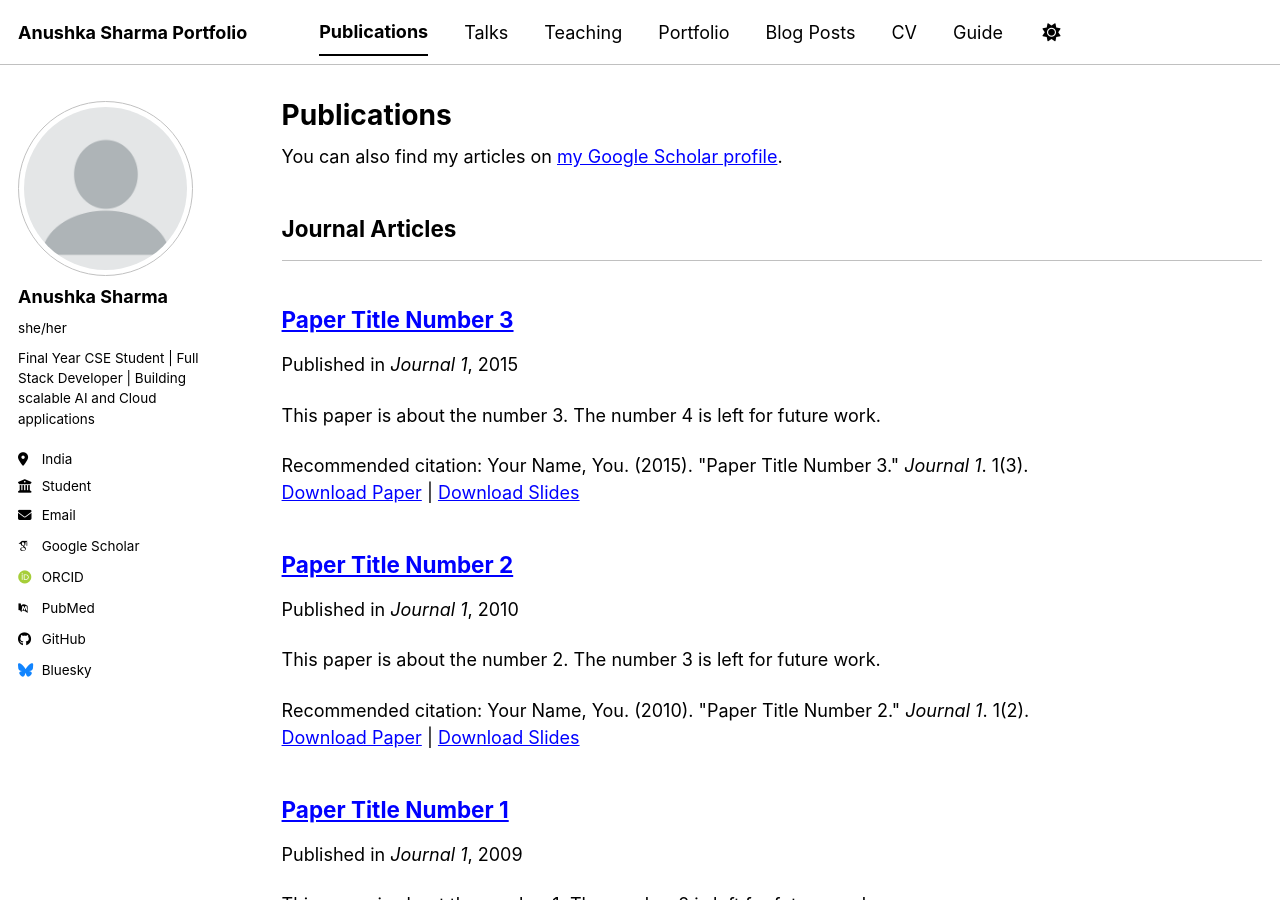
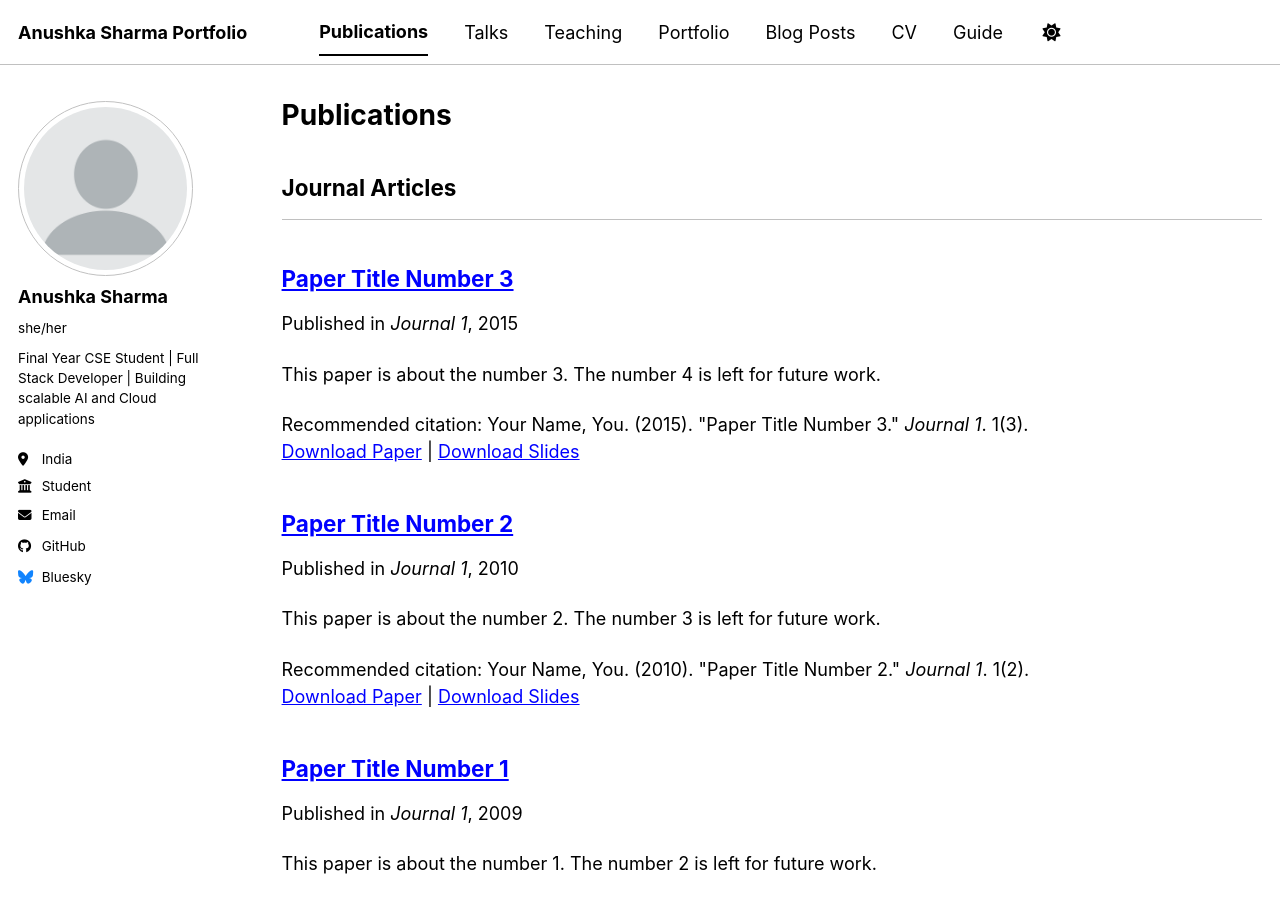
Before and after one commit to Anushka204/anushka204.github.io, a Jekyll site: the page built from _pages/publications.html, in a window 1280 px wide and 900 px high. Built offline with Jekyll 4.4.1, drawn with Linux system fonts in a browser that asks for light colours; some web fonts are replaced; a script bundle is joined from its source files by our own code; library files that are not in the unit come from our copies; some of the changed lines change nothing that is shown.

Commit message:
Update _config.yml

```diff
--- a/_config.yml
+++ b/_config.yml
@@ -31,19 +31,6 @@ author:
   employer         : "Student"
   email            : "anushka.sh2004@gmail.com"
 
-  # Academic websites
-  academia         : # URL
-  arxiv            : # URL - Update with the correct link to your profile
-  googlescholar    : "https://scholar.google.com/citations?user=PS_CX0AAAAAJ"
-  inspire-hep      : # URL
-  impactstory      : # URL
-  orcid            : "https://orcid.org/yourorcidurl"
-  semantic         : # URL
-  ssrn             : # URL
-  pubmed           : "https://www.ncbi.nlm.nih.gov/pubmed/?term=john+snow"
-  researchgate     : # URL
-  scopus           : # URL
-  zotero           : # URL
 
 
   # Repositories and software development
```
